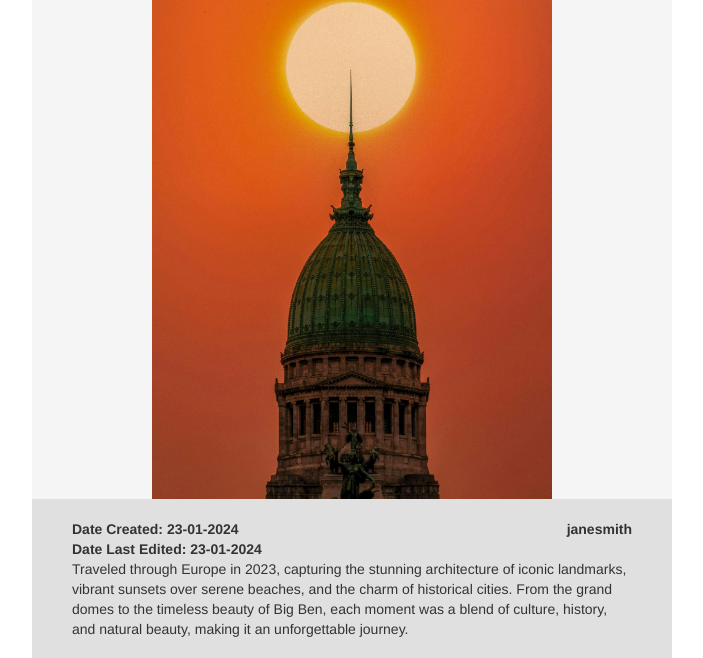
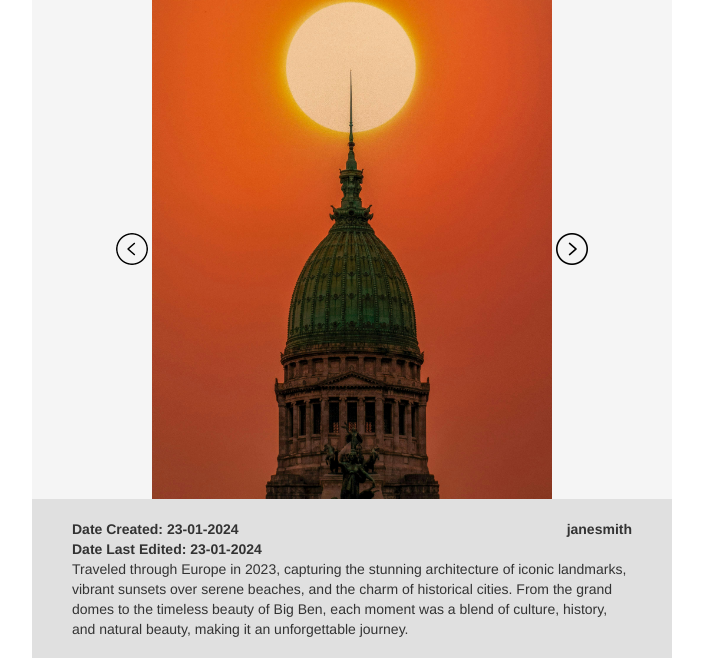
Before and after one commit to meghardie/GalleryWebsite, a Flask app: a page that uses app/templates/indvGallery.html in a window 1280 px wide. Shown: the part 123-781 px from the top of the page, without its empty margins (288-991 px from the left). Run offline with Flask 3, Linux system fonts and the light colour scheme; data comes from the database, SQL or seed files in the repository; some libraries are stand-ins or nearby versions.

Commit message:
added changing photos on individual gallery

```diff
--- a/app/templates/indvGallery.html
+++ b/app/templates/indvGallery.html
@@ -8,7 +8,9 @@
     </div>
     <div id = "indvGallery">
         <div id = "images">
-            <img src = "{{URLs[0]}}" style = "height: 500px">
+            <img src = "{{ url_for('static', filename = 'leftArrow.png') }}" id = "leftArrow" onclick = "nextPhoto(-1)">
+            <img src = "{{URLs[0]}}" style = "height: 500px" id = "photo">
+            <img src = "{{ url_for('static', filename = 'rightArrow.png') }}" id = "rightArrow" onclick = "nextPhoto(1)">
         </div>
         <div id = "galleryDetails">
             <div id = "galleryDates">
@@ -21,4 +23,24 @@
             </div>
         </div>
     </div>
+
+    <script>
+        photoNum = 0
+        photos = JSON.parse('{{URLs | tojson | safe}}')
+
+        function nextPhoto(change){
+            console.log("Changing photo")
+            photoNum = (photoNum + change) % parseInt("{{numPhotos}}")
+            console.log(photoNum)
+            key = photoNum.toString()
+            console.log(key)
+            console.log(photos[key])
+            document.getElementById("photo").src = photos[key]
+        }
+
+        console.log(photoNum)
+        console.log(photos)
+        // document.getElementById("leftArrow").addEventListener("click", nextPhoto(-1))
+        // document.getElementById("rightArrow").addEventListener("click", nextPhoto(1))
+    </script>
 {% endblock %}
```
Also changed, not shown: app/static/leftArrow.png, app/static/rightArrow.png.
